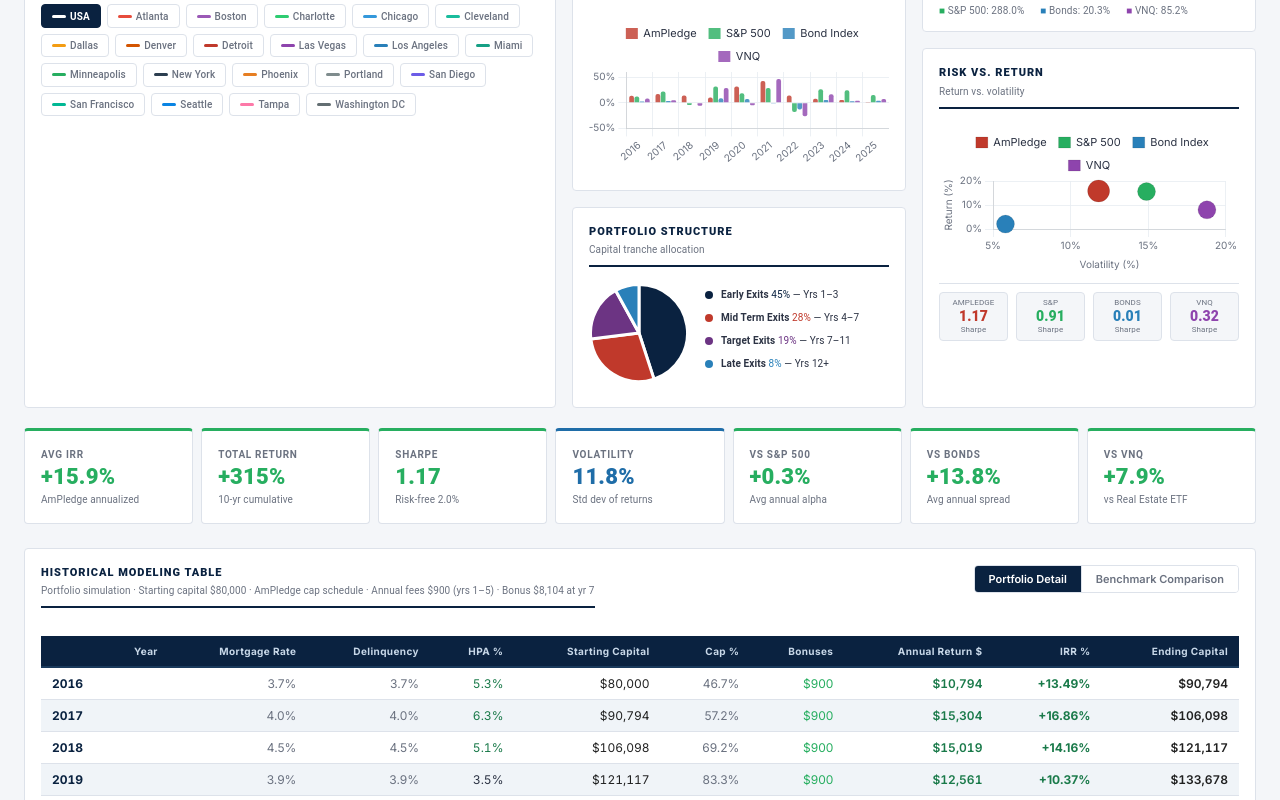
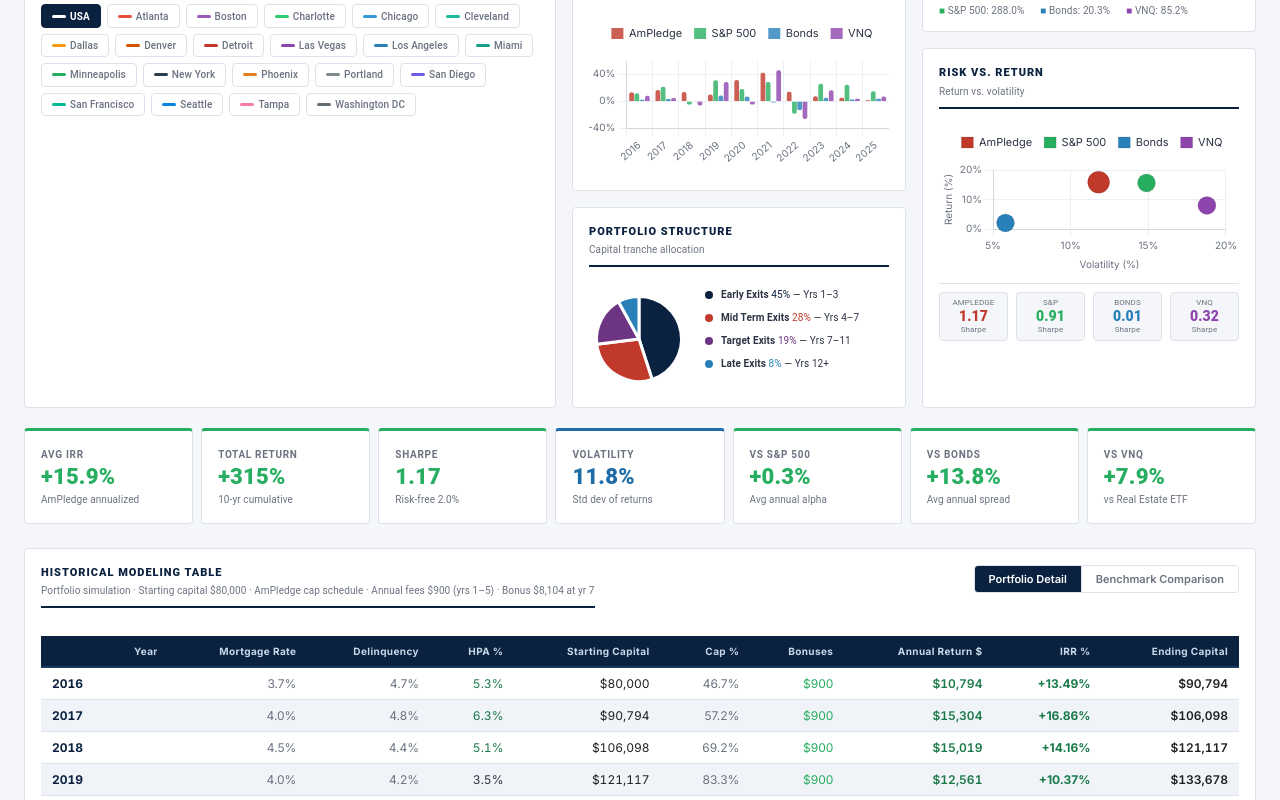
Before and after one commit to samaurisam/ampledge-dashboard, a React (Create React App) app: page / in a window 1280 px wide. Shown: the part 600-1400 px from the top of the page. Built offline with nearby package versions, Linux system fonts and the light colour scheme.

Commit message:
general updates

```diff
--- a/src/App.js
+++ b/src/App.js
@@ -23,6 +23,17 @@
 } from "chart.js";
 import { Line, Bar, Scatter, Pie } from "react-chartjs-2";
 
+const legendBottomPadding = {
+  id: "legendBottomPadding",
+  beforeInit(chart) {
+    const origFit = chart.legend.fit.bind(chart.legend);
+    chart.legend.fit = function () {
+      origFit();
+      this.height += 12;
+    };
+  },
+};
+
 ChartJS.register(
   LineElement,
   BarElement,
@@ -34,6 +45,7 @@
   Legend,
   Title,
   Filler,
+  legendBottomPadding,
 );
 
 // ─── Color Palette (Morningstar-inspired) ──────────────────────────────────
@@ -61,7 +73,7 @@
 // ─── Static Data ───────────────────────────────────────────────────────────
 // Simulation starts 2016 — matching the "2016-2026 Sim" sheet exactly.
 // Home value is FIXED at $400,000 (purchase price, not revalued annually).
-// Annual return formula: HOME_VALUE × HPA% × Cap + Fees + Bonuses
+// Annual return formula: HOME_VALUE Ã— HPA% Ã— Cap + Fees + Bonuses
 // Starting capital compounds: next_start = prev_start + annual_return
 
 const HOME_VALUE = 400000; // Fixed home purchase price throughout simulation
@@ -192,6 +204,7 @@
     4.0,
     7.5, // 2016-2025
   ],
+  // Source: Freddie Mac PMMS — 30-yr fixed rate annual averages
   mortgageRate: [
     10.3,
     10.3,
@@ -200,10 +213,10 @@
     8.4,
     7.3,
     8.4,
-    7.9,
+    8.0,
     7.8,
     7.6, // 1988-1997
-    6.9,
+    7.0,
     7.4,
     8.1,
     7.0,
@@ -212,65 +225,66 @@
     5.8,
     5.9,
     6.4,
-    6.3, // 1998-2007
+    6.4, // 1998-2007
     6.0,
-    5.0,
-    4.7,
+    5.1,
+    4.6,
     4.5,
     3.7,
-    4.0,
+    4.1,
     4.2,
     3.9, // 2008-2015
     3.7,
     4.0,
     4.5,
-    3.9,
+    4.0,
     3.1,
     3.0,
     5.3,
     6.8,
     6.7,
-    6.6, // 2016-2025
+    6.8, // 2016-2025
   ],
+  // Source: MBA National Delinquency Survey — total 30+ day past due, all loans, seasonally adjusted
   delinquencyRate: [
-    5.0,
-    5.0,
+    4.7,
+    4.9,
     6.0,
+    7.3,
+    6.3,
+    4.9,
+    3.5,
+    2.9,
+    2.6,
+    2.3, // 1988-1997
+    2.1,
+    1.9,
+    1.9,
+    2.1,
+    2.0,
+    1.8,
+    1.4,
+    1.4,
+    1.5,
+    2.3, // 1998-2007
+    4.7,
+    8.4,
+    9.7,
+    8.8,
+    8.0,
     6.5,
-    6.0,
-    5.5,
-    5.0,
-    4.9,
-    4.9,
-    4.8, // 1988-1997
-    4.6,
-    4.5,
+    4.8,
+    3.6, // 2008-2015
+    4.7,
+    4.8,
     4.4,
-    5.1,
-    5.8,
-    5.9,
-    5.0,
-    4.4,
-    4.6,
-    6.1, // 1998-2007
-    9.6,
-    14.0,
-    13.0,
-    11.5,
-    10.0,
-    8.5,
+    4.2,
     6.7,
-    5.5, // 2008-2015
-    3.7,
+    5.4,
+    3.8,
+    3.6,
     4.0,
-    4.5,
-    3.9,
-    3.1,
-    3.0,
-    5.3,
-    6.8,
-    1.8,
-    1.8, // 2016-2025
+    4.1, // 2016-2025
   ],
 };
 const getBM = (field, yr) => {
@@ -529,7 +543,7 @@
 
   // ── Build modeling table (recomputed on every yearRange change) ──
   // Cap schedule is relative to the start year (year 1 = first year in range).
-  // Formula: Annual Return = HOME_VALUE × HPA% × Cap + Fees + Bonuses
+  // Formula: Annual Return = HOME_VALUE Ã— HPA% Ã— Cap + Fees + Bonuses
   // Starting capital compounds: next_start = prev_start + annual_return
   let capital = 80000;
   let spComp = 1.0,
@@ -678,7 +692,7 @@
         borderColor: C.red,
         backgroundColor: C.red + "15",
         borderWidth: 2.5,
-        pointRadius: 1,
+        pointRadius: 0,
         tension: 0.3,
       },
       {
@@ -687,17 +701,17 @@
         borderColor: C.greenLight,
         backgroundColor: "transparent",
         borderWidth: 2,
-        pointRadius: 2,
+        pointRadius: 0,
         tension: 0.3,
         borderDash: [5, 3],
       },
       {
-        label: "Bond Index",
+        label: "Bonds",
         data: cumulative(bonds),
         borderColor: C.blueLight,
         backgroundColor: "transparent",
         borderWidth: 2,
-        pointRadius: 2,
+        pointRadius: 0,
         tension: 0.3,
         borderDash: [2, 2],
       },
@@ -707,7 +721,7 @@
         borderColor: C.purpleLight,
         backgroundColor: "transparent",
         borderWidth: 2,
-        pointRadius: 2,
+        pointRadius: 0,
         tension: 0.3,
         borderDash: [6, 2],
       },
@@ -730,7 +744,7 @@
         borderRadius: 2,
       },
       {
-        label: "Bond Index",
+        label: "Bonds",
         data: bonds,
         backgroundColor: C.blueLight + "cc",
         borderRadius: 2,
@@ -759,7 +773,7 @@
         pointRadius: 9,
       },
       {
-        label: "Bond Index",
+        label: "Bonds",
         data: [{ x: bndSt.vol, y: bndSt.avg }],
         backgroundColor: C.blueLight,
         pointRadius: 9,
@@ -1902,11 +1916,11 @@
                       : [
                           "Year",
                           "HPA %",
-                          "HOF IRR %",
+                          "AMPLEDGE IRR %",
                           "S&P 500",
                           "Bond Index",
                           "VNQ",
-                          "HOF CAGR",
+                          "AMPLEDGE CAGR",
                           "S&P 500 CAGR",
                           "Bond CAGR",
                           "VNQ CAGR",
```
